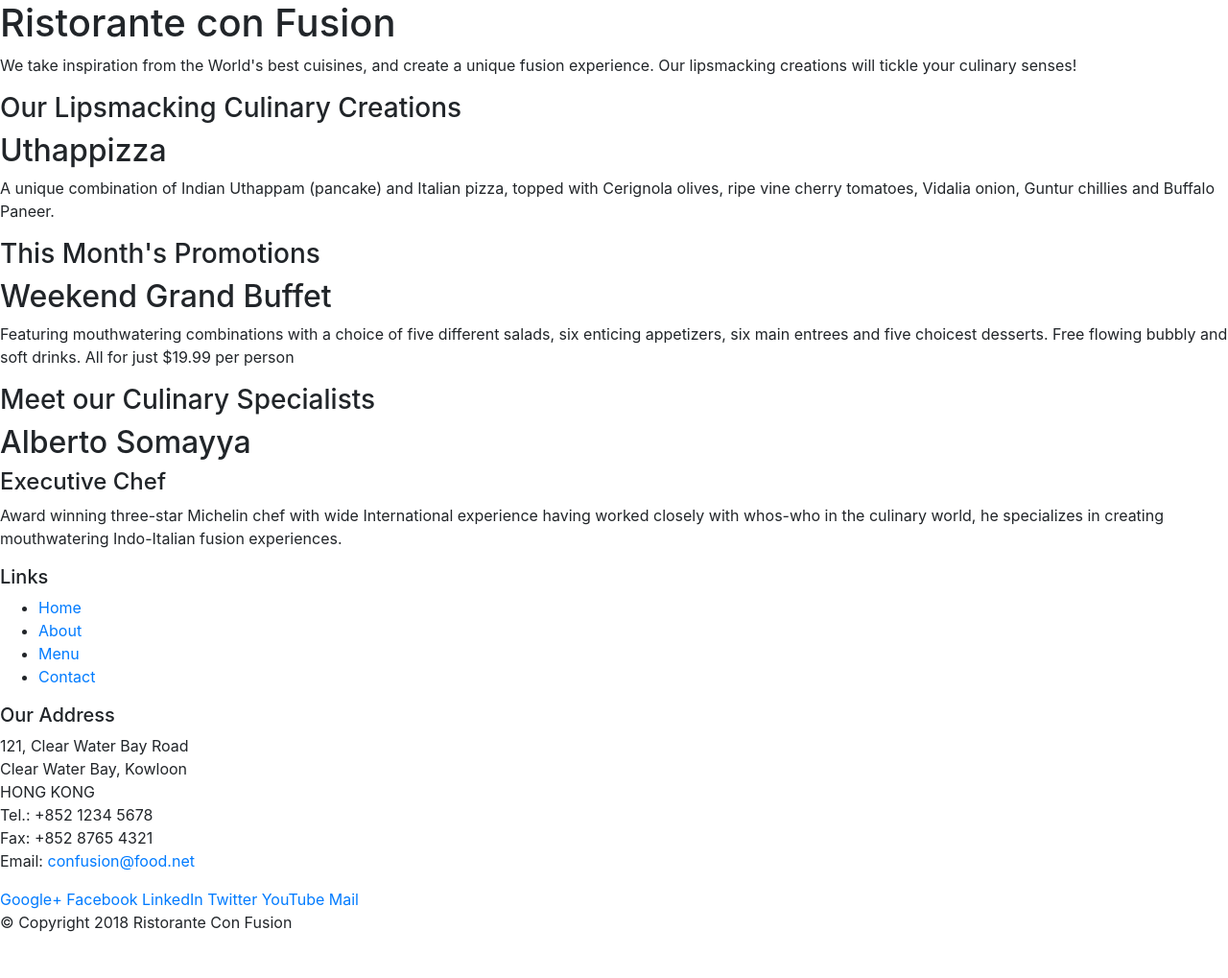
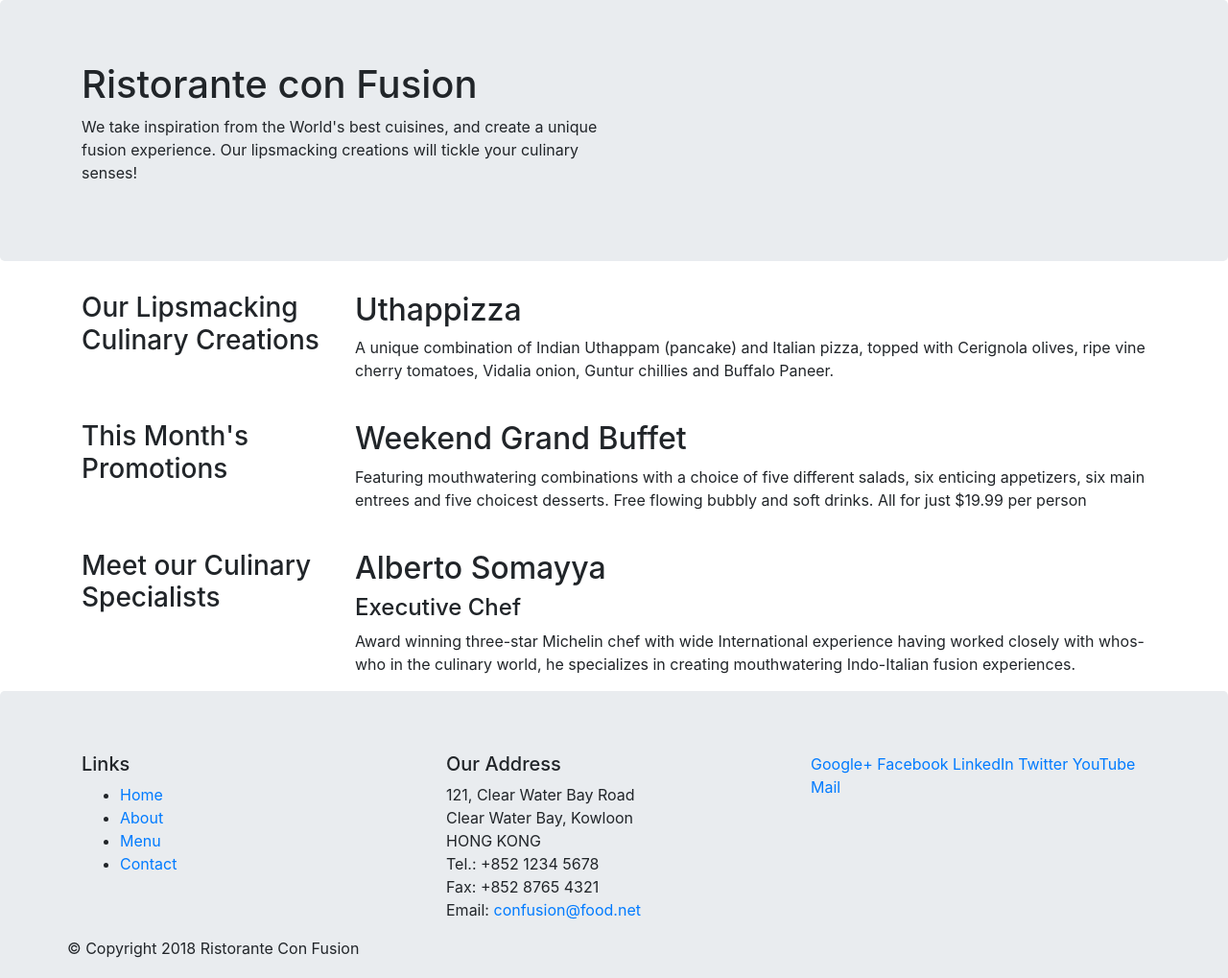
Before and after one commit to refaat31/learningWebDev, a website: page index.html in a window 1280 px wide. Shown: the top 1019 px of the page at 96% size. Before the commit the page ends 989 px from the top, so only its background shows below. Drawn offline with nearby package versions, Linux system fonts and the light colour scheme.

Commit message:
bootstrap grid part1

```diff
--- a/index.html
+++ b/index.html
@@ -15,46 +15,48 @@
 
 <body>
 
-    <header>
-        <div>
-            <div>
-                <div>
+    <header class = "jumbotron">
+        <div class = "container">
+            <div class="row">
+                <div class="col-12 col-sm">
                     <h1>Ristorante con Fusion</h1>
                     <p>We take inspiration from the World's best cuisines, and create a unique fusion experience. Our lipsmacking creations will tickle your culinary senses!</p>
                 </div>
-                <div>
+                <div class="col-12 col-sm">
                 </div>
+
             </div>
         </div>
     </header>
 
-    <div>
-        <div>
-            <div>
+    <div class = "container">
+        <div class = "row">
+            <div class="col-12 col-sm-4 order-sm-first col-md-3">
                 <h3>Our Lipsmacking Culinary Creations</h3>
             </div>
-            <div>
+            <div class="col col-sm order-sm-last col-md">
                 <h2>Uthappizza</h2>
                 <p>A unique combination of Indian Uthappam (pancake) and Italian pizza, topped with Cerignola olives, ripe vine cherry tomatoes, Vidalia onion, Guntur chillies and Buffalo Paneer.</p>
             </div>
         </div>
 
+        <br>
 
-        <div>
-            <div>
+        <div class = "row">
+            <div  class="col-12 col-sm-4 col-md-3">
                 <h3>This Month's Promotions</h3>
             </div>
-            <div>
+            <div class="col col-sm col-md">
                 <h2>Weekend Grand Buffet</h2>
                 <p>Featuring mouthwatering combinations with a choice of five different salads, six enticing appetizers, six main entrees and five choicest desserts. Free flowing bubbly and soft drinks. All for just $19.99 per person </p>
             </div>
         </div>
-
-        <div>
-            <div>
+        <br>
+        <div class = "row">
+            <div class="col-12 col-sm-4 col-md-3">
                 <h3>Meet our Culinary Specialists</h3>
             </div>
-            <div>
+            <div class="col col-sm col-md">
                 <h2>Alberto Somayya</h2>
                 <h4>Executive Chef</h4>
                 <p>Award winning three-star Michelin chef with wide International experience having worked closely with whos-who in the culinary world, he specializes in creating mouthwatering Indo-Italian fusion experiences. </p>
@@ -62,10 +64,10 @@
         </div>
     </div>
 
-    <footer>
-        <div>
-            <div>
-                <div>
+    <footer class = "jumbotron" >
+        <div class = "container">
+            <div class = "row">
+                <div class="col-12 col-sm-7 col-md-4">
                     <h5>Links</h5>
                     <ul>
                         <li><a href="#">Home</a></li>
@@ -74,7 +76,7 @@
                         <li><a href="#">Contact</a></li>
                     </ul>
                 </div>
-                <div>
+                <div class="col-12 col-sm-3  col-md-4">
                     <h5>Our Address</h5>
                     <address>
 		              121, Clear Water Bay Road<br>
@@ -85,7 +87,7 @@
 		              Email: <a href="mailto:confusion@food.net">confusion@food.net</a>
 		           </address>
                 </div>
-                <div>
+                <div class="col-12 col-sm-2 col-md-4">
                     <div>
                         <a href="http://google.com/+">Google+</a>
                         <a href="http://www.facebook.com/profile.php?id=">Facebook</a>
@@ -96,7 +98,7 @@
                     </div>
                 </div>
            </div>
-           <div>
+           <div class = "row">
                 <div>
                     <p>© Copyright 2018 Ristorante Con Fusion</p>
                 </div>
```
